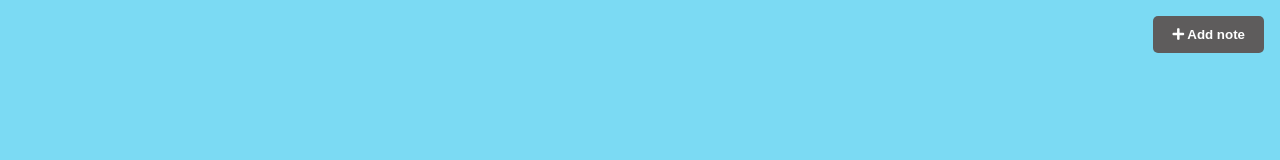
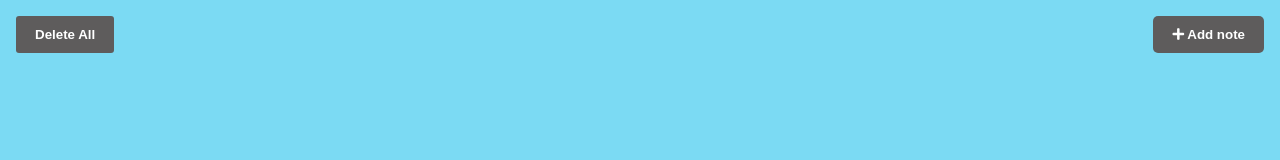
Before and after one commit to aais1/notes-app, a plain HTML site: page index.html in a window 1280 px wide. Drawn offline with nearby package versions, Linux system fonts and the light colour scheme.

Commit message:
revertinig accidental push
This reverts commit 993767ea8abbdca6b17532ef3982ff3ea2d8f308.

```diff
--- a/index.html
+++ b/index.html
@@ -12,7 +12,7 @@
     <button class="add" id="add">
       <i class="fas fa-plus"></i> Add note
     </button>
-    <button class="delt hidden">Delete All</button>
+    <button class="delt">Delete All</button>
     <script src="https://cdnjs.cloudflare.com/ajax/libs/marked/1.2.2/marked.min.js"></script>
     <script src="script.js"></script>
   </body>
```
